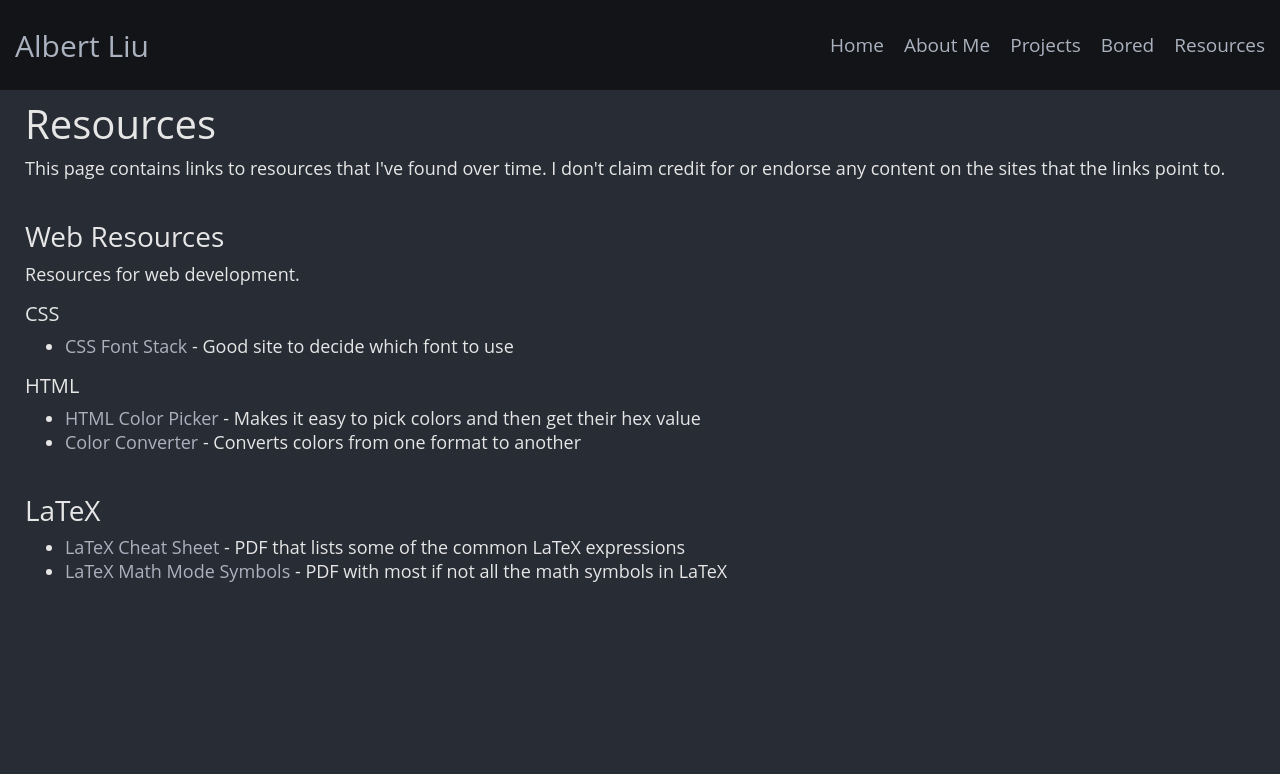
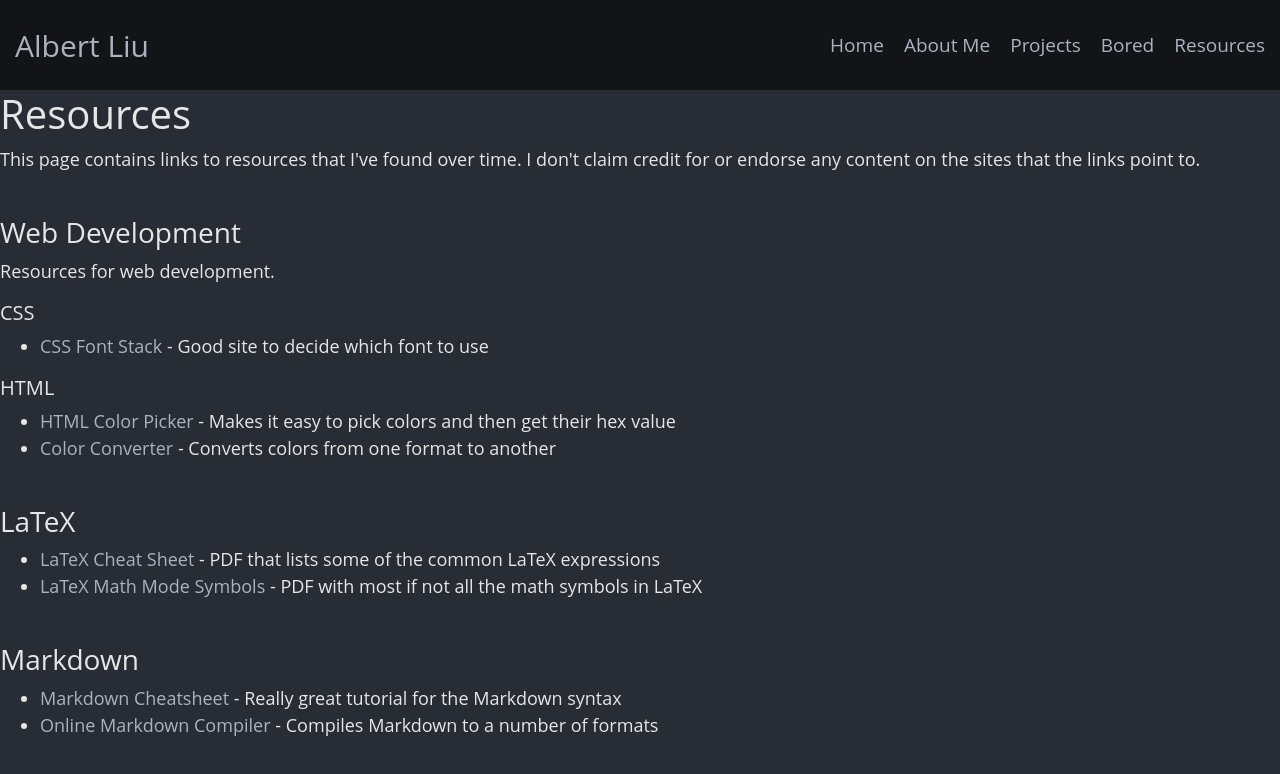
Before and after one commit to A1Liu/webpage, a React (Create React App) app: page /resources in a window 1280 px wide. Shown: the top 774 px of the page. Built offline with nearby package versions, Linux system fonts and the light colour scheme.

Commit message:
added content

```diff
--- /dev/null
+++ b/src/components/pages/resourcesComponent/latex.js
@@ -0,0 +1,28 @@
+import React from 'react';
+
+class LatexResources extends React.Component {
+	render() {
+		return (
+			<div className = "resourcelist" name = "latexresources">
+				<h3>
+					LaTeX
+				</h3>
+
+				<ul>
+					<li>
+						<a href="https://www.nyu.edu/projects/beber/files/Chang_LaTeX_sheet.pdf">LaTeX Cheat Sheet</a>&nbsp;-
+						PDF that lists some of the common LaTeX expressions
+					</li>
+					<li>
+						<a href="https://reu.dimacs.rutgers.edu/Symbols.pdf">LaTeX Math Mode Symbols</a>&nbsp;-
+						PDF with most if not all the math symbols in LaTeX
+					</li>
+					{/* <li>
+						<a href="">  </a>&nbsp;-
+						desc
+					</li> */}
+				</ul>
+			</div>
+		);
+	}
+} export default LatexResources;
--- /dev/null
+++ b/src/components/pages/resourcesComponent/markdown.js
@@ -0,0 +1,37 @@
+import React from 'react';
+
+class MarkdownResources extends React.Component {
+	render() {
+		return (
+			<div className = "resourcelist" name = "markdownresources">
+				<h3>
+					Markdown
+				</h3>
+
+				<ul>
+					<li>
+						<a href="https://github.com/adam-p/markdown-here/wiki/Markdown-Cheatsheet">Markdown Cheatsheet</a>&nbsp;-
+						Really great tutorial for the Markdown syntax
+					</li>
+					<li>
+						<a href="https://dillinger.io/">Online Markdown Compiler</a>&nbsp;-
+						Compiles Markdown to a number of formats
+					</li>
+
+					{/* <li>
+						<a href="">  </a>&nbsp;-
+						desc
+					</li> */}
+					{/* <li>
+						<a href="">  </a>&nbsp;-
+						desc
+					</li> */}
+					{/* <li>
+						<a href="">  </a>&nbsp;-
+						desc
+					</li> */}
+				</ul>
+			</div>
+		);
+	}
+} export default MarkdownResources;
--- a/src/components/pages/resourcesComponent/resources.js
+++ b/src/components/pages/resourcesComponent/resources.js
@@ -1,10 +1,12 @@
 import React from 'react';
-import WebResources from './webresources';
+import WebResources from './web';
+import MarkdownResources from './markdown';
+import LatexResources from './latex';
 
 class Resources extends React.Component {
   render() {
     return (
-      <div className = "container-fluid">
+      <article className = "resources">
 
 		<h1>
 			Resources
@@ -18,40 +20,16 @@ class Resources extends React.Component {
 		<WebResources />
 		<br />
 		<LatexResources />
+		<br />
+		<MarkdownResources />
 		{/* <GenResources /> */}
 
-	  </div>
+	</article>
     );
   }
 }
 export default Resources;
 
-class LatexResources extends React.Component {
-	render() {
-		return (
-			<div className = "resourcelist" name = "latexresources">
-				<h3>
-					LaTeX
-				</h3>
-
-				<ul>
-					<li>
-						<a href="https://www.nyu.edu/projects/beber/files/Chang_LaTeX_sheet.pdf">LaTeX Cheat Sheet</a>&nbsp;-
-						PDF that lists some of the common LaTeX expressions
-					</li>
-					<li>
-						<a href="https://reu.dimacs.rutgers.edu/Symbols.pdf">LaTeX Math Mode Symbols</a>&nbsp;-
-						PDF with most if not all the math symbols in LaTeX
-					</li>
-					{/* <li>
-						<a href="">  </a>&nbsp;-
-						desc
-					</li> */}
-				</ul>
-			</div>
-		);
-	}
-}
 
 // class GenResources extends React.Component {
 // 	render() {
--- a/src/components/pages/resourcesComponent/webresources.js
+++ b/src/components/pages/resourcesComponent/web.js
@@ -5,7 +5,7 @@ class WebResources extends React.Component {
 		return (
 		<div name = "webresources">
 			<h3>
-				Web Resources
+				Web Development
 			</h3>
 			<p>
 				Resources for web development.
```
Also changed, not shown: src/components/pages/resourcesComponent/temp.js (added, +32 -0 lines).
